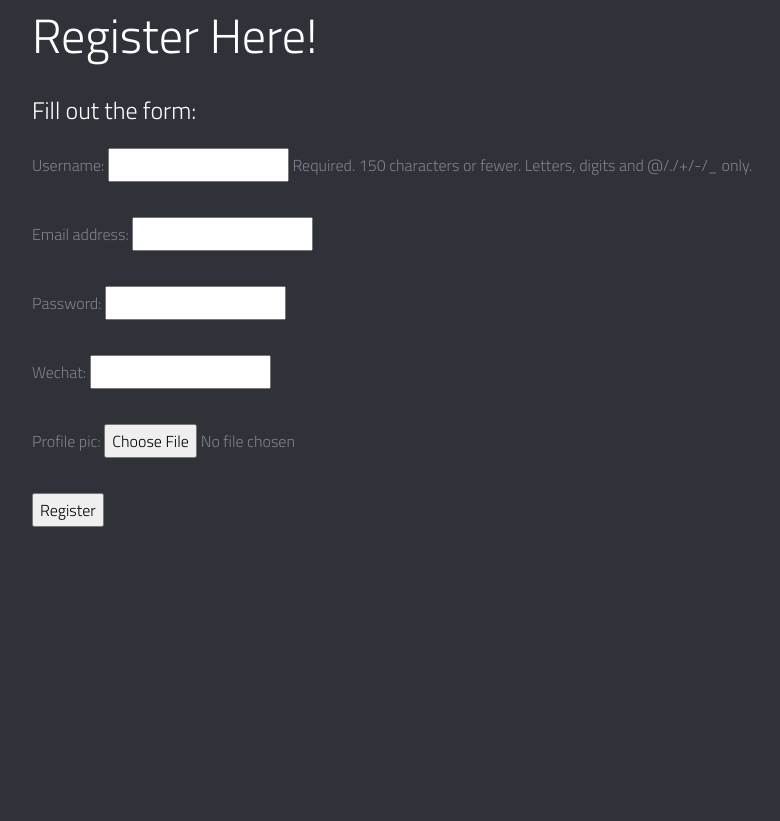
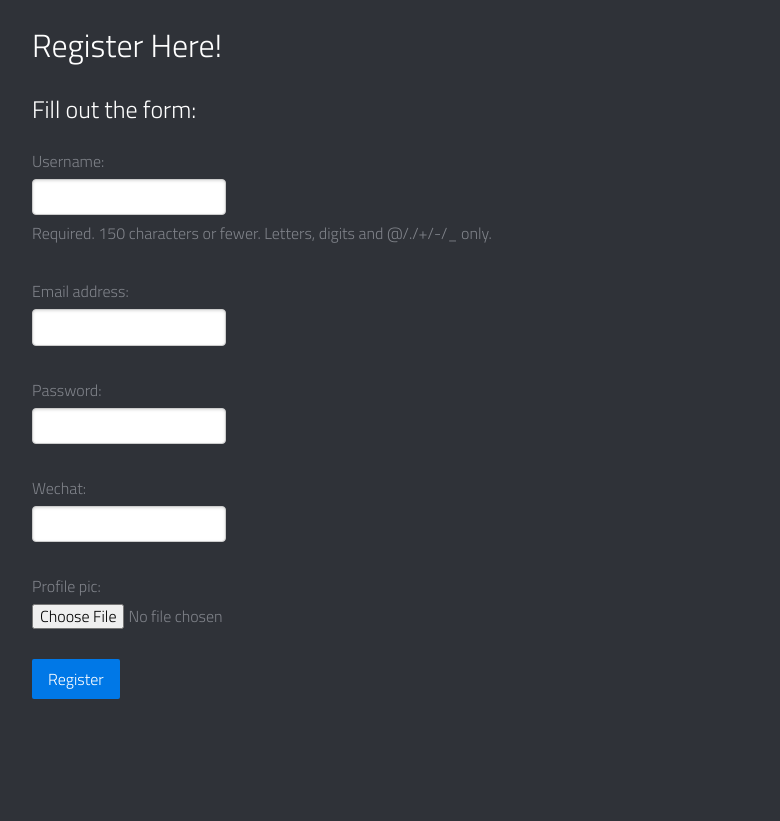
Before and after one commit to Li-Pengfei/django_git_deployment, a Django app: page /mainApp/register/ in a window 1280 px wide. Shown: the whole page, without its empty margins (53-833 px from the left). Before the commit the page ends 527 px from the top, so only its background shows below. Run offline with Django 3.2, Linux system fonts and the light colour scheme; some libraries are stand-ins or nearby versions.

Commit message:
use 'pure css' to beautify registration page

```diff
--- a/ntusecondhand/templates/mainApp/base_pure.html
+++ b/ntusecondhand/templates/mainApp/base_pure.html
@@ -22,6 +22,9 @@
     <link href='http://fonts.googleapis.com/css?family=Titillium+Web:400,200,200italic,300,300italic,400italic,600,600italic,700,700italic,900'
           rel='stylesheet' type='text/css'>
 
+    <!-- Pure Css -->
+    <link rel="stylesheet" href="https://unpkg.com/purecss@1.0.0/build/pure-min.css" integrity="sha384-nn4HPE8lTHyVtfCBi5yW9d20FjT8BJwUXyWZT9InLYax14RDjBj46LmSztkmNP9w" crossorigin="anonymous">
+
 </head>
 <body>
 
--- a/ntusecondhand/templates/mainApp/registration.html
+++ b/ntusecondhand/templates/mainApp/registration.html
@@ -11,11 +11,12 @@
             <h1>Register Here!</h1>
             <h3>Fill out the form:</h3>
 
-            <form enctype="multipart/form-data" method="post">
+            <form class="pure-form pure-form-stacked" enctype="multipart/form-data" method="post" style="margin-bottom: 3rem;">
                 {% csrf_token %}
                 {{ user_form.as_p }}
                 {{ profile_form.as_p }}
-                <input type="submit" name="" value="Register">
+                <!--<input type="submit" name="" value="Register">-->
+                <button type="submit" class="pure-button pure-button-primary">Register</button>
             </form>
         {% endif %}
     </div>
```
